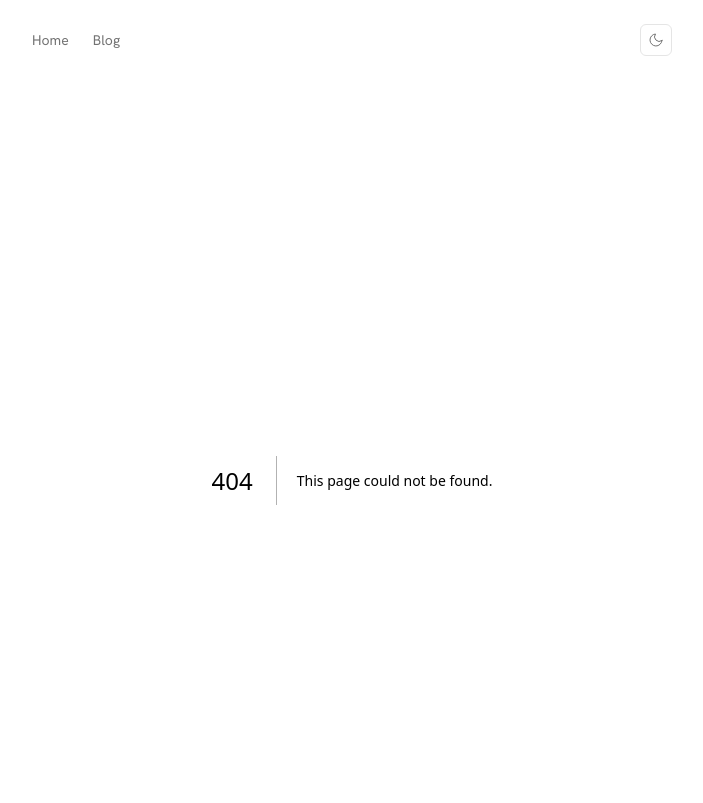
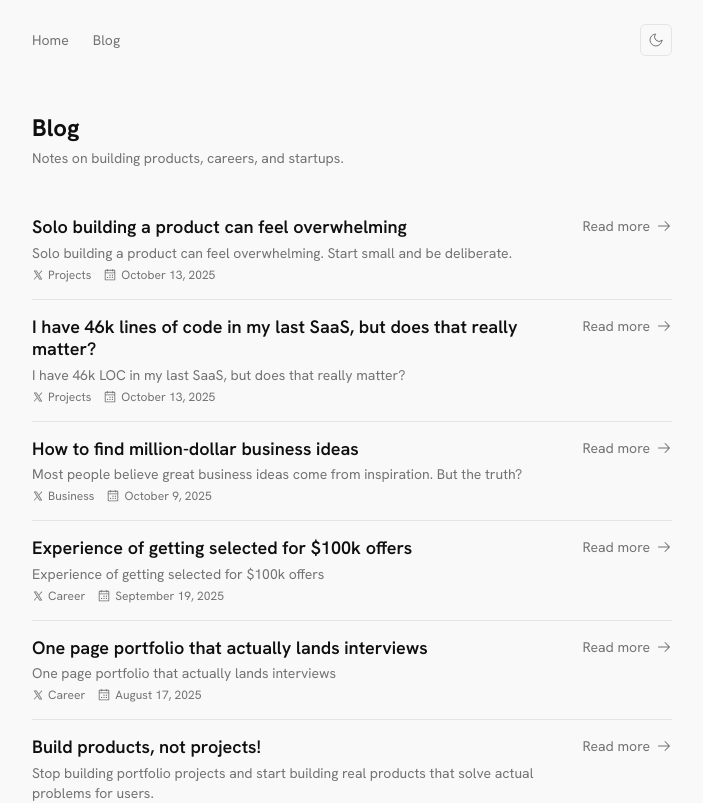
Before and after one commit to shaurya35/portfolio, a Next.js app in the folder apps/web/: page /blog in a window 1280 px wide. Before the commit this address had no page. Shown: the top 803 px of the page, without its empty margins (288-991 px from the left). Built offline with nearby package versions, Linux system fonts and the light colour scheme.

Commit message:
feat(web): add /blog route
Fixes three dead links that were 404ing: nav, footer, and the homepage
'Show all blogs' button.

```diff
--- /dev/null
+++ b/apps/web/app/blog/page.tsx
@@ -0,0 +1,23 @@
+import type { Metadata } from "next";
+import { blogPosts } from "@/content/blog";
+import { BlogList } from "@/components/blog-list";
+
+export const metadata: Metadata = {
+  title: "Blog",
+  description: "Notes on building products, careers, and startups.",
+};
+
+export default function BlogPage() {
+  return (
+    <section className="py-8">
+      <div className="pb-8">
+        <h1 className="text-2xl font-bold">Blog</h1>
+        <p className="mt-1 text-sm text-muted-foreground">
+          Notes on building products, careers, and startups.
+        </p>
+      </div>
+
+      <BlogList posts={blogPosts} />
+    </section>
+  );
+}
```
